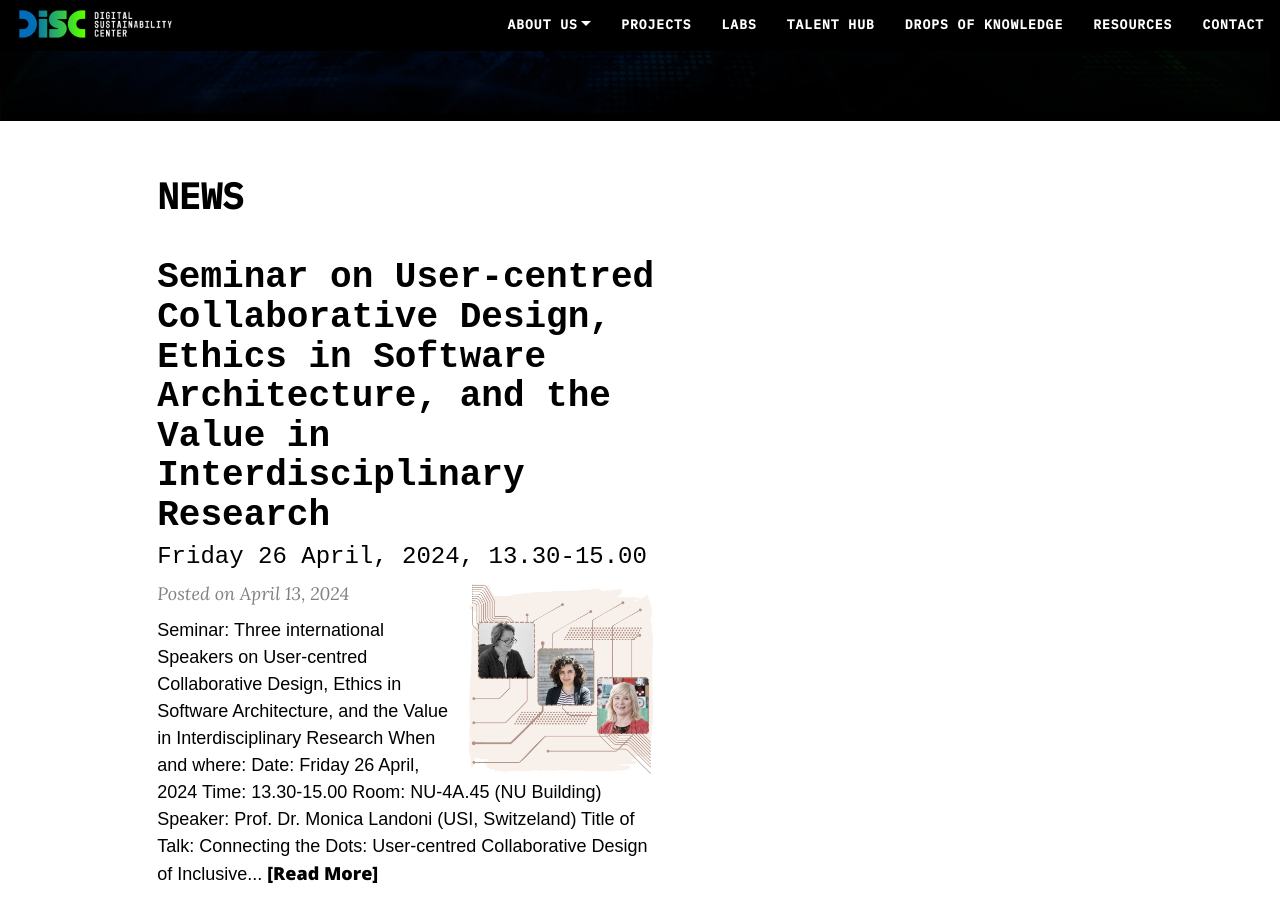
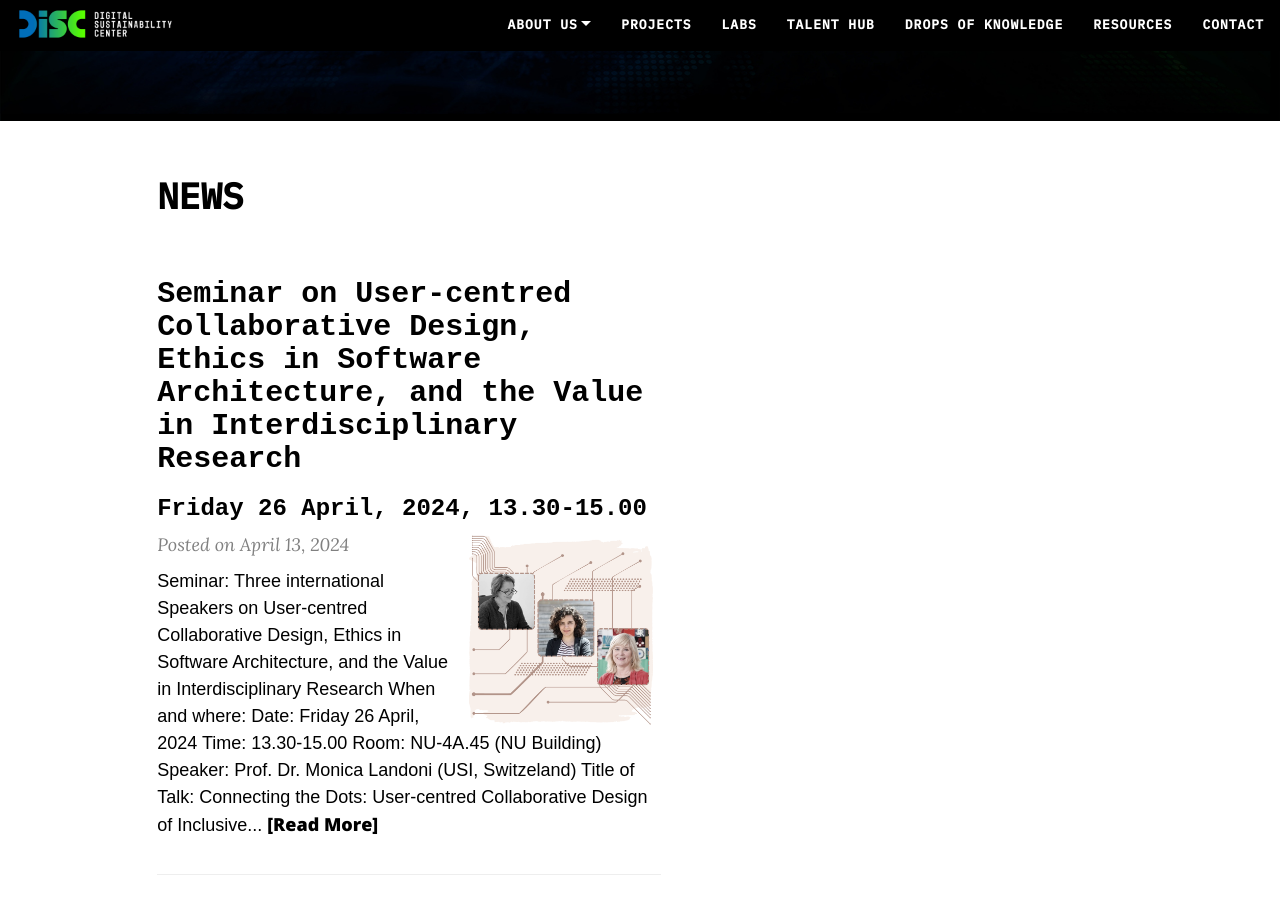
Before and after one commit to S2-group/disc-website.github.io, a Jekyll site: the page built from index.html, in a window 1280 px wide and 900 px high, scrolled down 331 px. Built offline with Jekyll 4.4.1, drawn with Linux system fonts in a browser that asks for light colours; nearby versions of some CDN libraries; the list of posts is cut into pages by our own code.

Commit message:
Add files via upload

```diff
--- a/_layouts/home.html
+++ b/_layouts/home.html
@@ -55,10 +55,10 @@ layout: base
     {% endif %}
 
     <a href="{{ post.url | relative_url }}">
-      <h2 class="post-title">{{ post.title | strip_html }}</h2>
+      <h2 class="post-title-home">{{ post.title | strip_html }}</h2>
 
       {% if post.subtitle %}
-        <h3 class="post-subtitle">
+        <h3 class="post-subtitle-home">
         {{ post.subtitle | strip_html }}
         </h3>
       {% endif %}
@@ -86,7 +86,7 @@ layout: base
     </div>
     {% endif %}
 
-    <div class="post-entry">
+    <div class="post-entry-home">
       {% assign excerpt_length = site.excerpt_length | default: 50 %}
       {{ post.excerpt | strip_html | truncatewords: excerpt_length }}
       {% assign excerpt_word_count = post.excerpt | number_of_words %}
```
